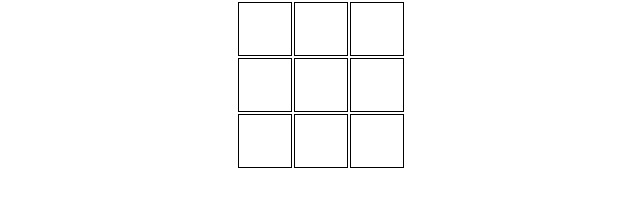
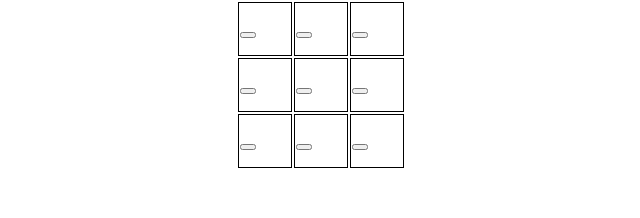
Before and after one commit to jeongj99/ultimate-tic-tac-toe, a React (Create React App) app: page / in a window 1280 px wide. Shown: the top 218 px of the page, without its empty margins (319-959 px from the left). Built offline with nearby package versions, Linux system fonts and the light colour scheme.

Commit message:
Create Cell component function and update handleClick function

```diff
--- a/src/components/Tictactoe.js
+++ b/src/components/Tictactoe.js
@@ -2,34 +2,67 @@ import { useState } from "react";
 
 import "./Tictactoe.css";
 
+function Cell({ value, onClick }) {
+  return (
+    <button onClick={onClick}>
+      {value}
+    </button>
+  );
+}
+
 export default function Tictactoe(props) {
   const [turn, setTurn] = useState("x");
+  const [cells, setCells] = useState(Array(9).fill(null));
 
-  const handleClick = () => {
+  const handleClick = (index) => {
+    const squares = [...cells];
+
+    squares[index] = turn;
+
     if (turn === "x") {
       setTurn("o");
     } else {
       setTurn("x");
     }
+
+    setCells(squares);
   };
 
   return (
     <table className="individual-board">
       <tbody>
         <tr>
-          <td className="individual" onClick={handleClick}></td>
-          <td className="individual" onClick={handleClick}></td>
-          <td className="individual" onClick={handleClick}></td>
+          <td className="individual" onClick={handleClick}>
+            <Cell />
+          </td>
+          <td className="individual" onClick={handleClick}>
+            <Cell />
+          </td>
+          <td className="individual" onClick={handleClick}>
+            <Cell />
+          </td>
         </tr>
         <tr>
-          <td className="individual" onClick={handleClick}></td>
-          <td className="individual" onClick={handleClick}></td>
-          <td className="individual" onClick={handleClick}></td>
+          <td className="individual" onClick={handleClick}>
+            <Cell />
+          </td>
+          <td className="individual" onClick={handleClick}>
+            <Cell />
+          </td>
+          <td className="individual" onClick={handleClick}>
+            <Cell />
+          </td>
         </tr>
         <tr>
-          <td className="individual" onClick={handleClick}></td>
-          <td className="individual" onClick={handleClick}></td>
-          <td className="individual" onClick={handleClick}></td>
+          <td className="individual" onClick={handleClick}>
+            <Cell />
+          </td>
+          <td className="individual" onClick={handleClick}>
+            <Cell />
+          </td>
+          <td className="individual" onClick={handleClick}>
+            <Cell />
+          </td>
         </tr>
       </tbody>
     </table>
```
